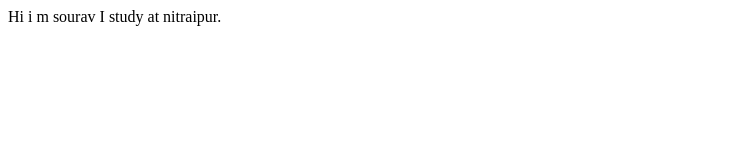
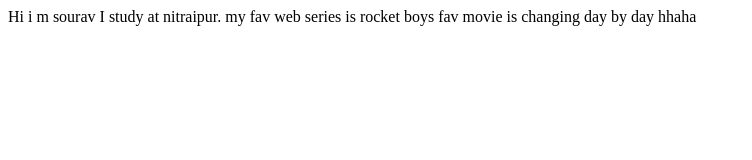
Before and after one commit to souravvaishyakiyar/souravvaishyakiyar-portfolio, a plain HTML site: page index.html in a window 1280 px wide. Shown: the whole page, without its empty margins (0-752 px from the left). Drawn offline with Linux system fonts and the light colour scheme.

Commit message:
update my intreast

```diff
--- a/index.html
+++ b/index.html
@@ -9,5 +9,8 @@
 <body>
     Hi i m sourav
     I study at nitraipur.
+
+    my fav web series is rocket boys
+    fav movie is changing day by day hhaha
 </body>
 </html>
```
